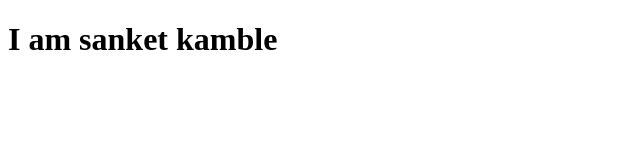
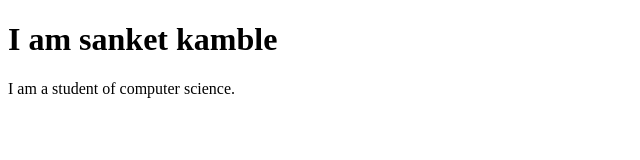
Before and after one commit to Sanket-Kamble2112/clone-repo, a plain HTML site: page index.html in a window 1280 px wide. Shown: the whole page, without its empty margins (0-640 px from the left). Drawn offline with Linux system fonts and the light colour scheme.

Commit message:
fetch2:p added i am cse student

```diff
--- a/index.html
+++ b/index.html
@@ -7,5 +7,6 @@
 </head>
 <body>
     <h1>I am sanket kamble</h1>
+    <p>I am a student of computer science.</p>
 </body>
 </html>
```
